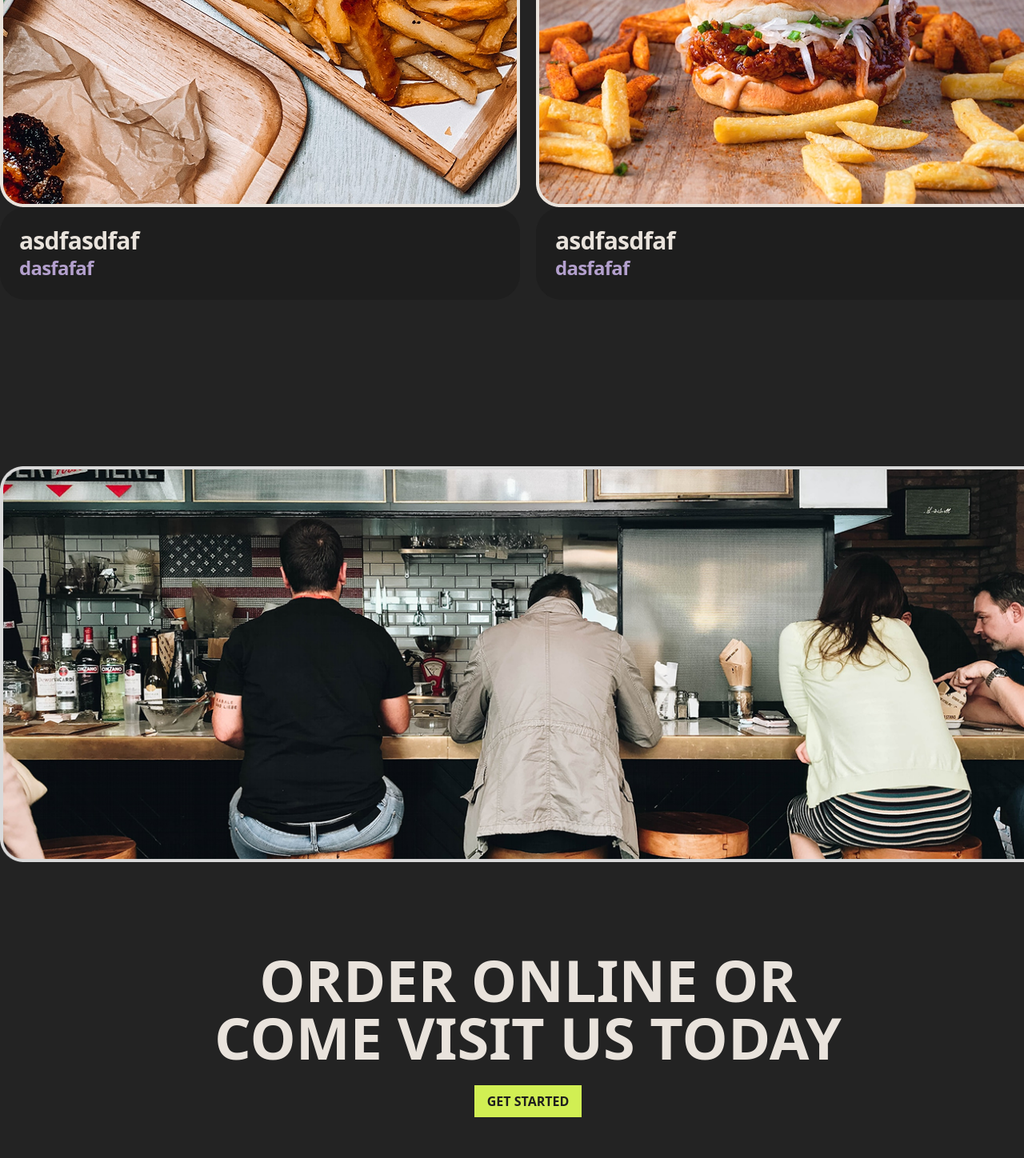
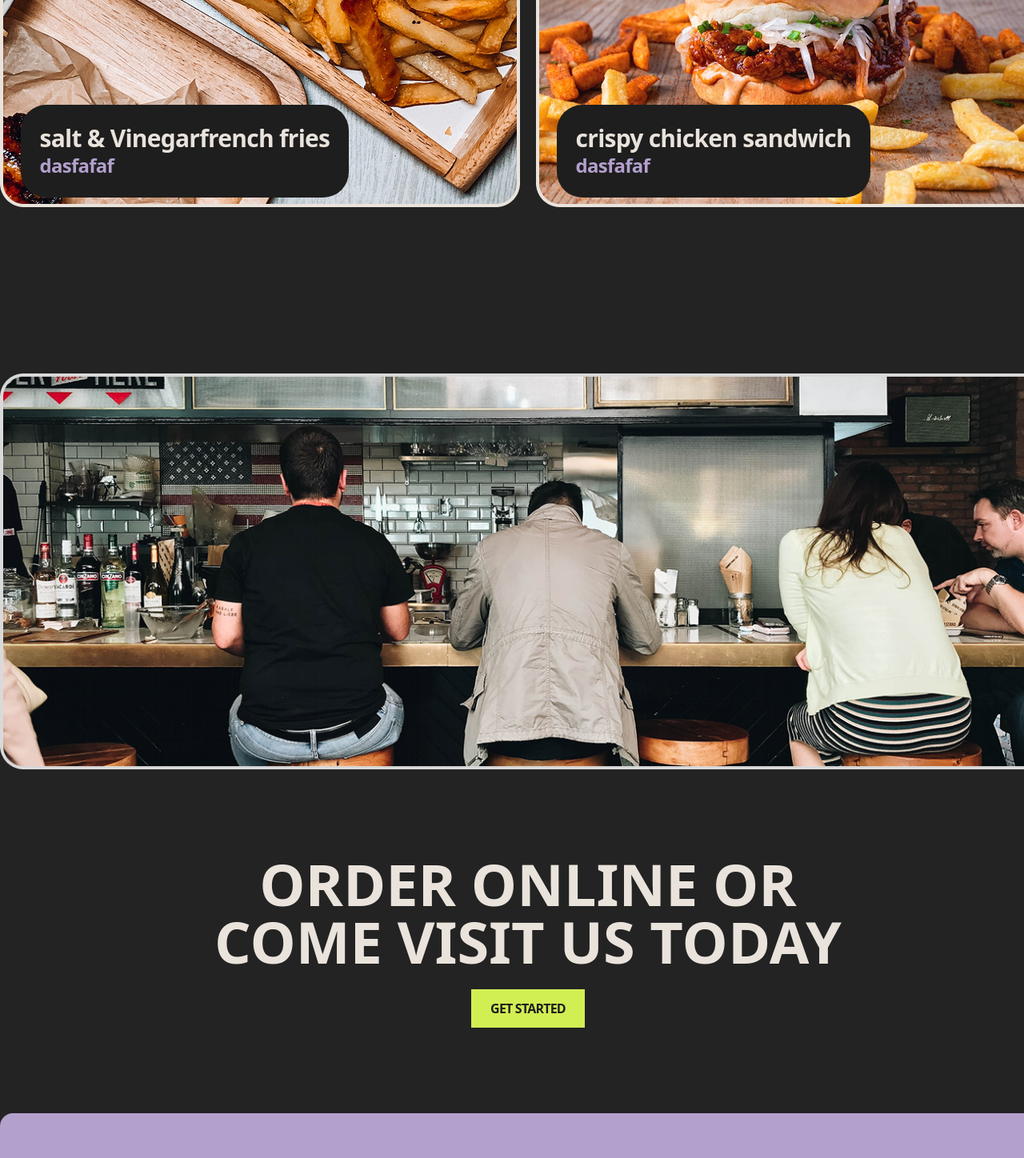
Before and after one commit to Tetrabiter/burger-heaven, a React (Vite) app: page / in a window 1280 px wide. Shown: the part 1700-3148 px from the top of the page at 80% size. Built offline with nearby package versions, Linux system fonts and the light colour scheme.

Commit message:
add some styles

```diff
--- a/src/components/Main.jsx
+++ b/src/components/Main.jsx
@@ -32,15 +32,15 @@ const Main = () => {
                 <div className='flex gap-5 mt-[3%]'>
                     <div>
                         <img src={FrenchFriesSRC} alt="french fries" />
-                        <div className='bg-[var(--color-black2)] text-[var(--color-white2)] rounded-4xl p-6 text-3xl font-extrabold tracking-tight'>
-                            <p>asdfasdfaf</p>
+                        <div className='bg-[var(--color-black2)] text-[var(--color-white2)] absolute -mt-[10%] ml-[2%] rounded-4xl p-6 text-3xl font-extrabold tracking-tight'>
+                            <p>salt & Vinegarfrench fries</p>
                             <p className='text-[var(--color-lightpurple)] text-2xl'>dasfafaf</p>
                         </div>
                     </div>
                     <div>
-                        <img src={ChickenSandwichSRC} alt="chicken sandwich" />
-                        <div className='bg-[var(--color-black2)] text-[var(--color-white2)] rounded-4xl p-6 text-3xl font-extrabold tracking-tight'>
-                            <p>asdfasdfaf</p>
+                        <img src={ChickenSandwichSRC} alt="chicken sandwich" className=''/>
+                        <div className='bg-[var(--color-black2)] text-[var(--color-white2)] absolute -mt-[10%] ml-[2%] rounded-4xl p-6 text-3xl font-extrabold tracking-tight'>
+                            <p>crispy chicken sandwich</p>
                             <p className='text-[var(--color-lightpurple)] text-2xl'>dasfafaf</p>
                         </div>
                     </div>
@@ -60,7 +60,7 @@ const Main = () => {
                             <h1 className='text-7xl'>ORDER ONLINE OR COME VISIT US TODAY</h1>
                         </div>
                         <div>
-                            <button className='bg-[var(--color-lime)] text-[var(--color-black2)] px-4 py-2'>GET STARTED</button>
+                            <button className='bg-[var(--color-lime)] text-[var(--color-black2)] px-6 py-3 font-extrabold tracking-tighter'>GET STARTED</button>
                         </div>
                     </div>
                 </div>
```
